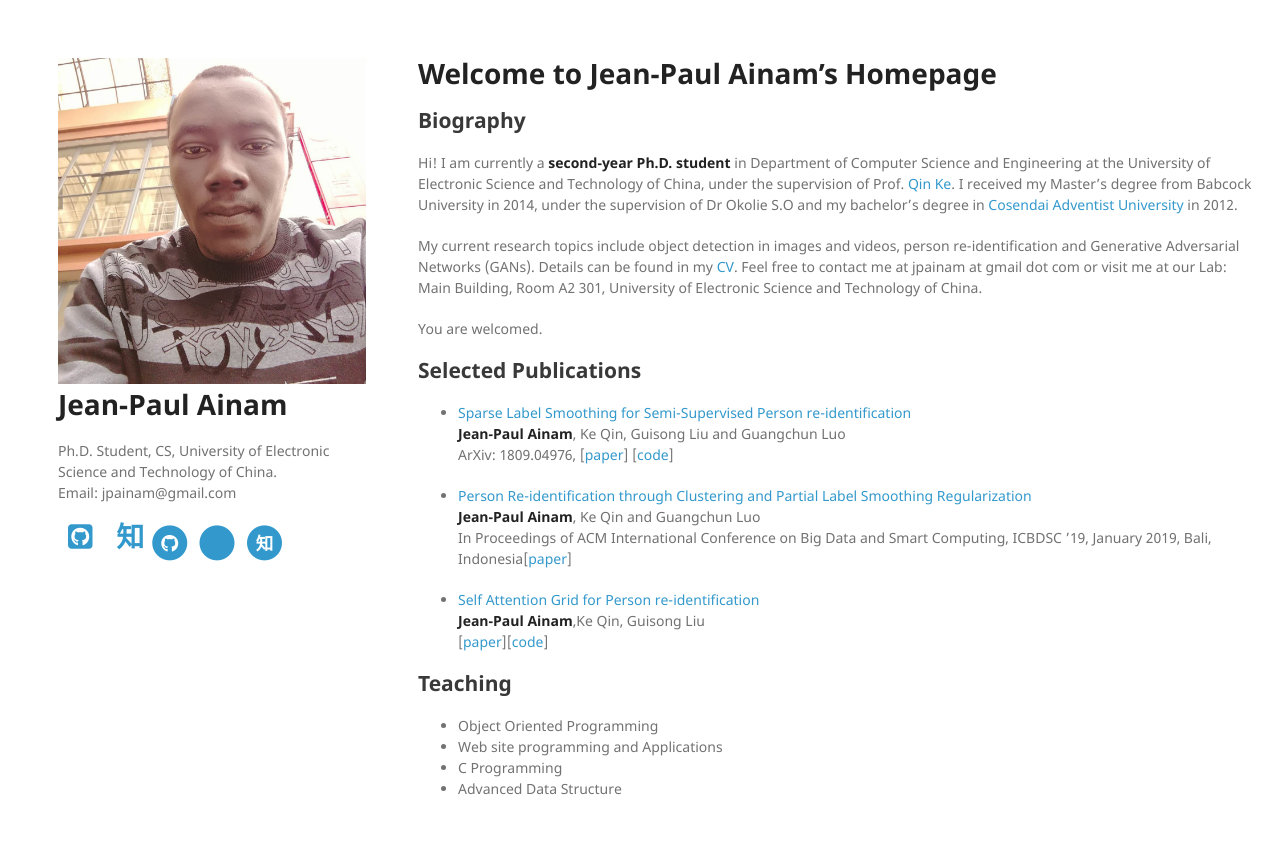
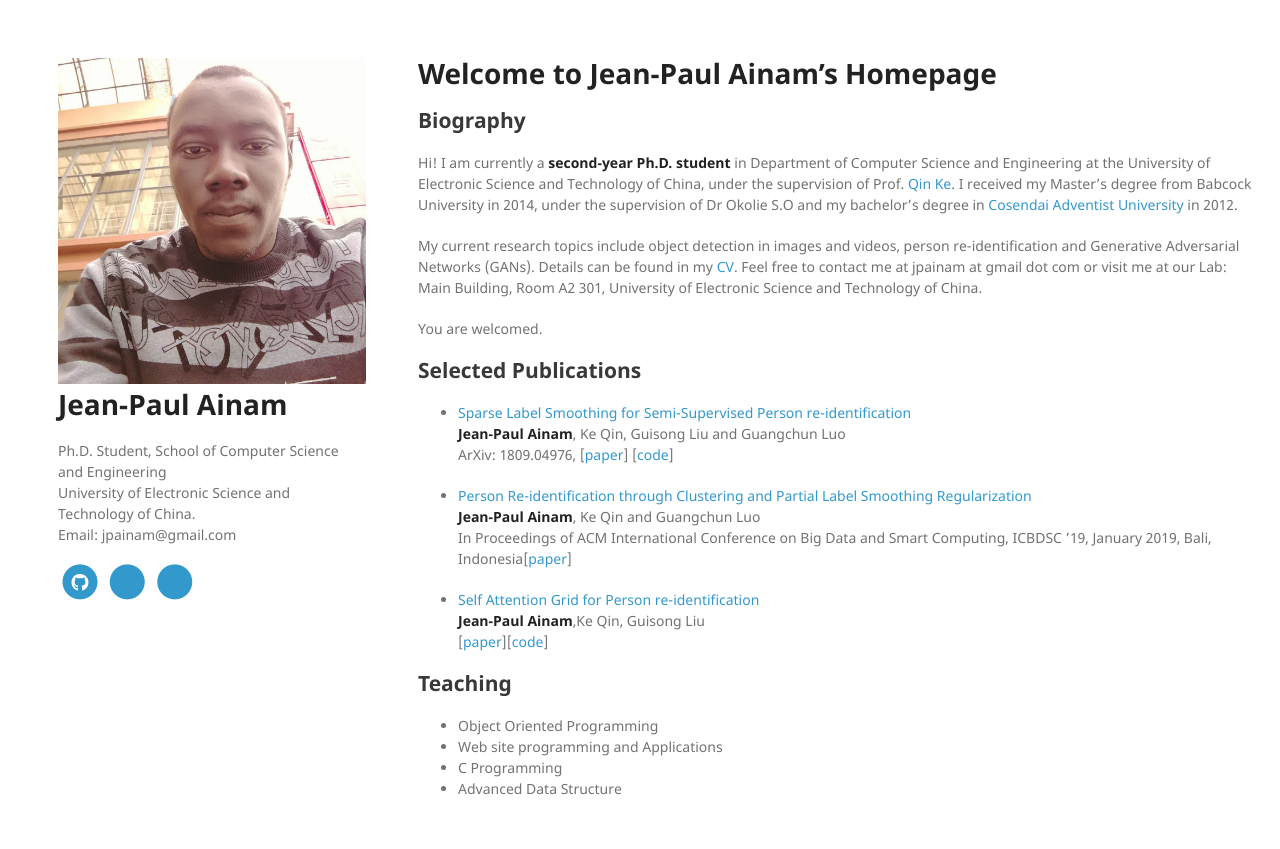
Before and after one commit to ornela1998/ornela1998.github.io, a Jekyll site: the page built from index.md, in a window 1280 px wide and 1253 px high. Shown: the top 849 px of the window. Built offline with Jekyll 4.4.1, drawn with Linux system fonts in a browser that asks for light colours; nearby versions of some CDN libraries; our own code applies the rules of GitHub Pages for plain Markdown files; a style sheet for code colours, icons or effects is not loaded; grey boxes are pictures that could not be loaded.

Commit message:
Personal Page

```diff
--- a/_layouts/default.html
+++ b/_layouts/default.html
@@ -32,16 +32,16 @@
         <a href="{{ '/' | relative_url }}"><img src="{{ site.logo_url }}">
           <h1>Jean-Paul Ainam</h1>
         </a>
-        <p>Ph.D. Student, CS, University of Electronic Science and Technology of China. <br> Email: jpainam@gmail.com</p>
+        <p>Ph.D. Student, School of Computer Science and Engineering <br/>University of Electronic Science and Technology of China. <br> Email: jpainam@gmail.com</p>
 
-
+        <!--
         <a href="https://github.com/jpainam" target="_blank" rel="external" style="padding-left:10px;">
               <i class="fa fa-github-square fa-2x" aria-hidden="true"></i> </a>
         <a href="https://scholar.google.com/citations?user=gvLgfp4AAAAJ&hl=en" target="_blank" rel="external" style="padding-left:10px;">
               <i class="ai ai-google-scholar-square ai-2x" aria-hidden="true"></i> </a>
-        <a href="https://www.zhihu.com/people/han-guang-xing" target="_blank" rel="external" style="padding-left:10px;">
-              <i class="fa fa-2x" aria-hidden="true">知</i> </a>
-
+        <a href="https://www.zhihu.com/people/jpainam" target="_blank" rel="external" style="padding-left:10px;">
+              <i class="fa fa-2x" aria-hidden="true">deepai</i> </a>
+        -->
         {% if site.twitter_username %}
         <a href="https://twitter.com/{{ site.twitter_username }}">
             <span class="fa-stack fa-lg">
@@ -58,14 +58,14 @@
             </span>
         </a>
         {% endif %}
-        <!-- {% if site.facebook_username %} -->
+        {% if site.facebook_username %} -->
         <a target="_blank" href="https://www.facebook.com/jpainam">
             <span class="fa-stack fa-lg">
                 <i class="fa fa-circle fa-stack-2x"></i>
                 <i class="fa fa-facebook fa-stack-1x fa-inverse"></i>
             </span>
         </a>
-        <!-- {% endif %} -->
+        {% endif %}
         <a target="_blank" href="https://github.com/jpainam">
             <span class="fa-stack fa-lg">
                 <i class="fa fa-circle fa-stack-2x"></i>
@@ -81,7 +81,7 @@
         <a target="_blank" href="https://www.zhihu.com/people/han-guang-xing">
             <span class="fa-stack fa-lg">
                 <i class="fa fa-circle fa-stack-2x"></i>
-                <i class="fa fa-stack-1x fa-inverse">知</i>
+                <i class="fa fa-stack-1x fa-inverse"></i>
             </span>
         </a>
 
```
